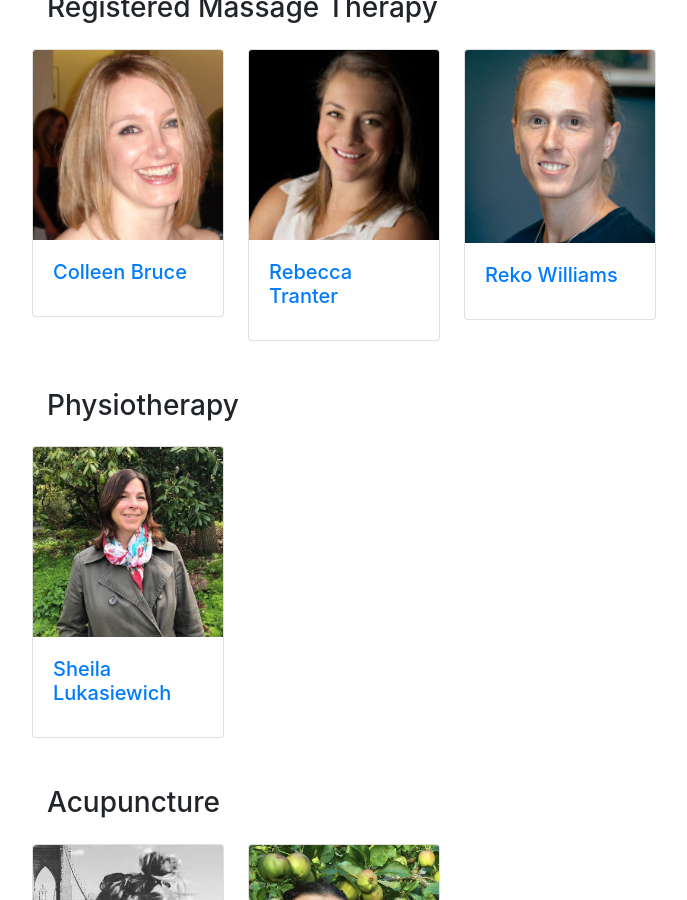
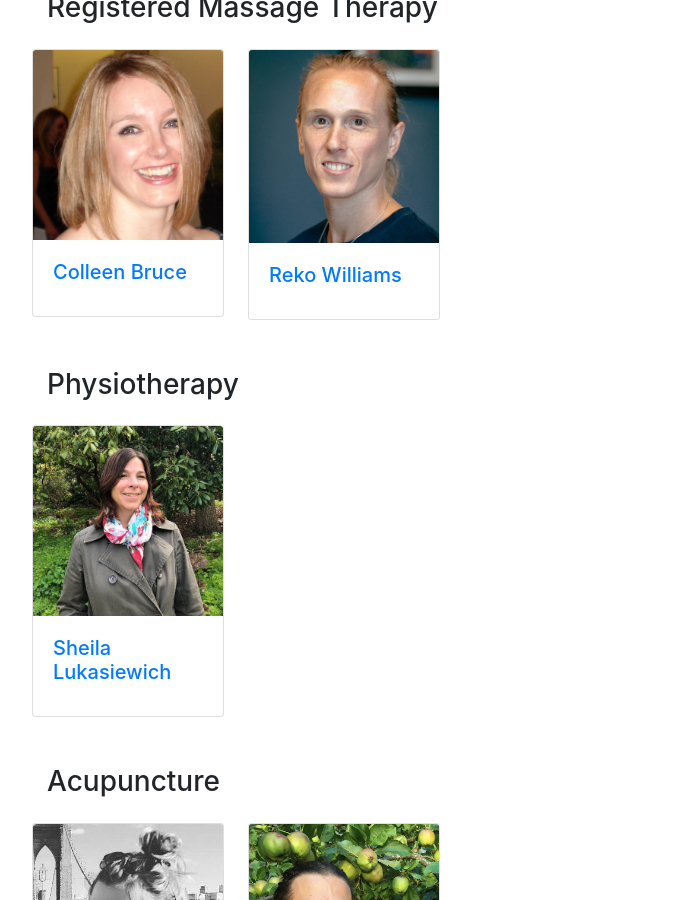
Before and after one commit to cbrucermt/cascadiahealth, a Jekyll site: the page built from index.html, in a window 1280 px wide and 900 px high, scrolled down 733 px. Shown: the whole window, without its empty margins (68-755 px from the left). Built offline with Jekyll 4.4.1, drawn with Linux system fonts in a browser that asks for light colours; some web fonts are replaced.

Commit message:
Remove Bex from listing

```diff
--- a/index.html
+++ b/index.html
@@ -30,15 +30,6 @@ description: Cascadia Massage and Health Centre offers massage tehrapy, acupunct
               <img class="card-img-top" src="/img/profile-pics/colleen.jpg" alt="Profile picture of Colleen Bruce">
               <div class="card-body">
                 <h5 class="card-title"><a href="/therapists/colleen" class="stretched-link">Colleen Bruce</a></h5>
-              </div>
-            </div>
-          </div>
-
-          <div class="col-4-sm mb-4 mr-4">
-            <div class="card" style="max-width:12rem">
-              <img class="card-img-top" src="/img/profile-pics/rebecca.jpg" alt="Profile picture of Rebecca Tranter">
-              <div class="card-body">
-                <h5 class="card-title"><a href="/therapists/bex" class="stretched-link">Rebecca Tranter</a></h5>
               </div>
             </div>
           </div>
```
